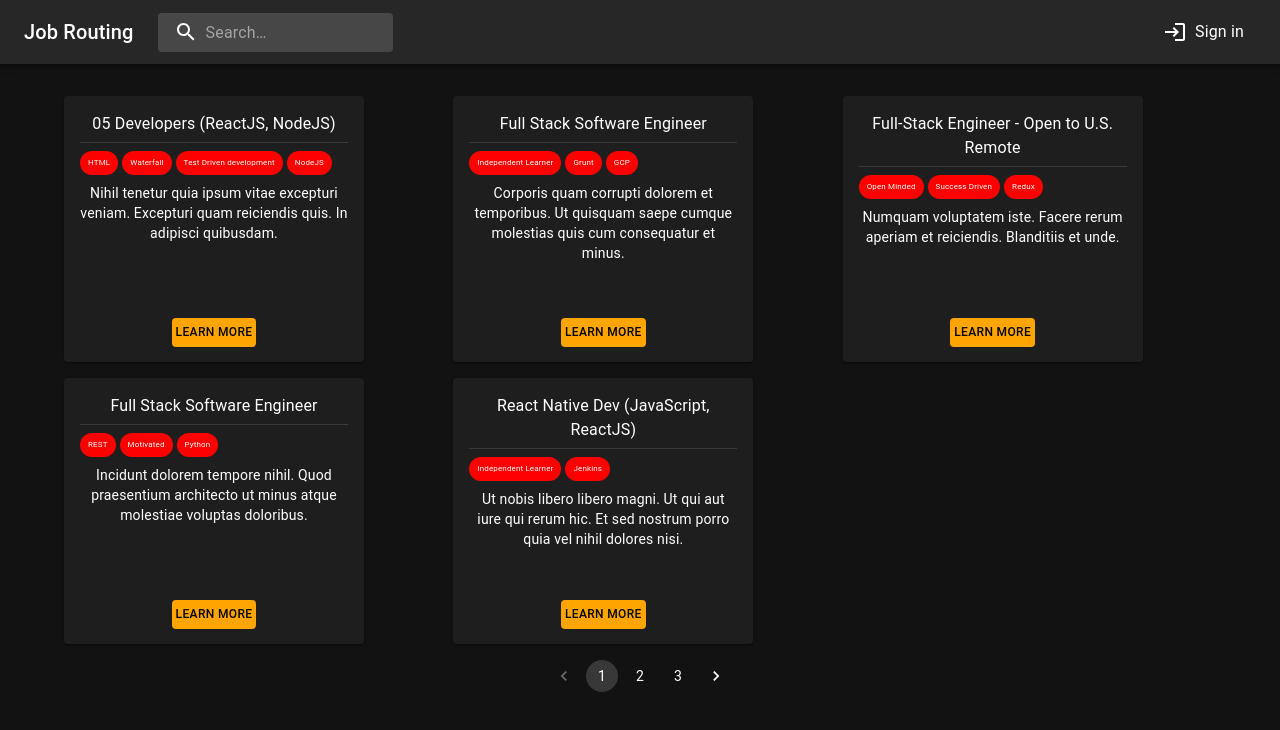
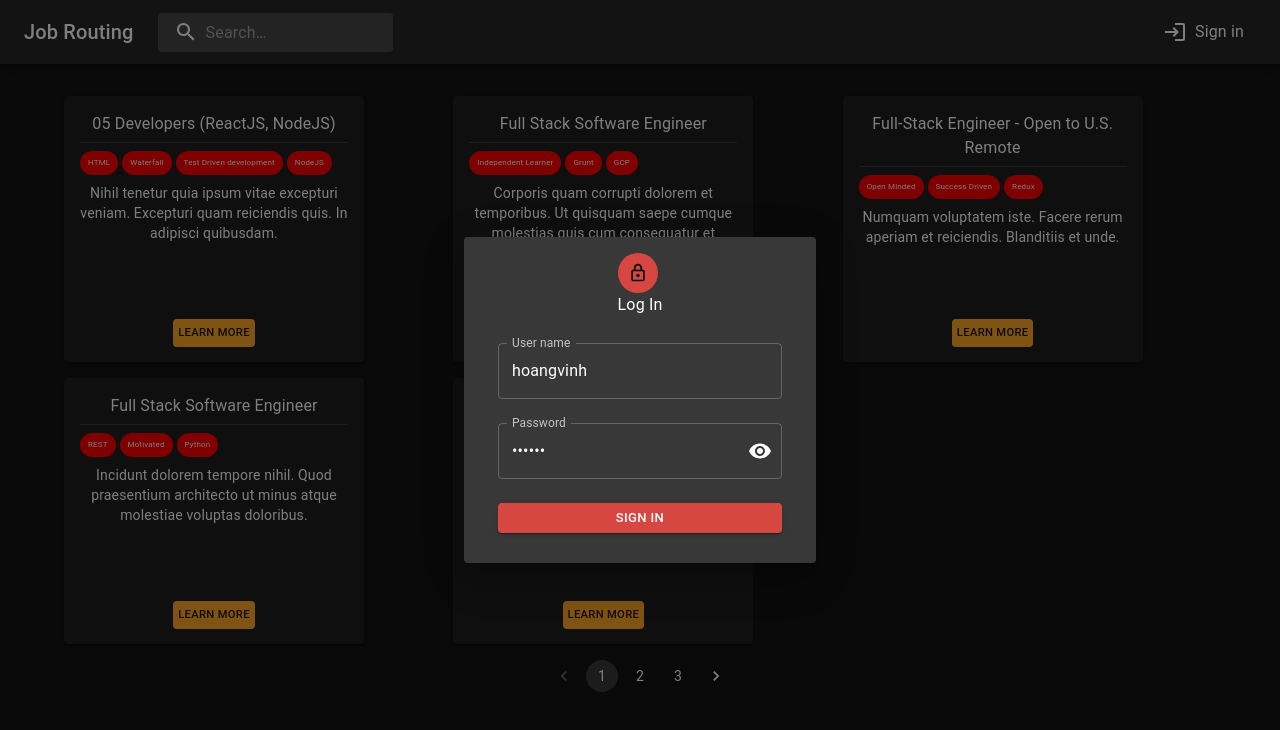
Before and after one commit to vonghoangvinh1989business/material-ui-basic-app, a React (Create React App) app: page / in a window 1280 px wide. Both pictures are taken after a click on the button "Sign in". Shown: the top 730 px of the page. Built offline with nearby package versions, Linux system fonts and the light colour scheme.

Commit message:
add code to add Login Modal

```diff
--- a/package.json
+++ b/package.json
@@ -12,6 +12,7 @@
     "@testing-library/user-event": "^13.5.0",
     "react": "^18.2.0",
     "react-dom": "^18.2.0",
+    "react-hook-form": "^7.38.0",
     "react-router-dom": "^6.4.2",
     "react-scripts": "5.0.1",
     "web-vitals": "^2.1.4"
--- a/src/App.js
+++ b/src/App.js
@@ -1,9 +1,10 @@
-import React from "react";
+import React, { useState, createContext } from "react";
 import { Routes, Route } from "react-router-dom";
 import SearchJobBar from "./components/SearchJobBar";
 import { ThemeProvider, createTheme } from "@mui/material/styles";
 import CssBaseline from "@mui/material/CssBaseline";
 import HomePage from "./pages/HomePage";
+import "./App.css";
 
 const darkTheme = createTheme({
   palette: {
@@ -11,12 +12,31 @@ const darkTheme = createTheme({
   },
 });
 
+export const LoginModalContext = createContext();
+
 function App() {
+  const [openLoginModal, setOpenLoginModal] = useState(false);
+  const handleOpenLoginModal = () => {
+    setOpenLoginModal(true);
+  };
+
+  const handleCloseLoginModal = () => {
+    setOpenLoginModal(false);
+  };
+
   return (
     <div>
       <ThemeProvider theme={darkTheme}>
         <CssBaseline />
-        <SearchJobBar />
+        <LoginModalContext.Provider
+          value={{
+            openLoginModal,
+            handleOpenLoginModal,
+            handleCloseLoginModal,
+          }}
+        >
+          <SearchJobBar />
+        </LoginModalContext.Provider>
         <Routes>
           <Route path="/" element={<HomePage />} />
         </Routes>
--- a/src/components/JobCard.js
+++ b/src/components/JobCard.js
@@ -56,15 +56,19 @@ function JobCard({ job }) {
       >
         <Button
           sx={{
-            color: "black",
-            backgroundColor: "orange",
+            color: "rgba(0, 0, 0, 0.87)",
+            backgroundColor: "rgb(255, 167, 38)",
             borderColor: "black",
-            fontSize: "12px",
-            padding: 0.5,
+            fontSize: "0.7rem",
+            padding: "0.5",
+            minWidth: "64px",
             ml: 2,
             mr: 2,
             position: "absolute",
             bottom: "15px",
+            "&:hover": {
+              backgroundColor: "rgb(245, 124, 0)",
+            },
           }}
           size="small"
         >
--- /dev/null
+++ b/src/components/LoginModal.js
@@ -0,0 +1,129 @@
+import { useState, useContext } from "react";
+import { useForm } from "react-hook-form";
+import Dialog from "@mui/material/Dialog";
+import DialogContent from "@mui/material/DialogContent";
+import DialogTitle from "@mui/material/DialogTitle";
+import Visibility from "@mui/icons-material/Visibility";
+import VisibilityOff from "@mui/icons-material/VisibilityOff";
+import LockOutlinedIcon from "@mui/icons-material/LockOutlined";
+import { LoginModalContext } from "../App";
+import { FormProvider, FTextField } from "./form";
+import {
+  Stack,
+  IconButton,
+  InputAdornment,
+  Button,
+  Box,
+  Typography,
+  Avatar,
+} from "@mui/material";
+
+export default function LoginModal() {
+  const { openLoginModal, handleCloseLoginModal } =
+    useContext(LoginModalContext);
+
+  const defaultValues = {
+    username: "hoangvinh",
+    password: "123456",
+  };
+
+  const methods = useForm({ defaultValues });
+  const { handleSubmit } = methods;
+
+  const [showPassword, setShowPassword] = useState(false);
+
+  const onSubmit = (data) => {
+    console.log(data);
+  };
+
+  const style = {
+    display: "flex",
+    justifyContent: "center",
+    margin: "10px",
+    maxWidth: "500px",
+  };
+
+  const textFieldStyle = {
+    "& label.Mui-focused": {
+      color: "rgb(215, 71, 66)",
+    },
+    "& .MuiOutlinedInput-root": {
+      "&.Mui-focused fieldset": {
+        borderColor: "rgb(215, 71, 66)",
+      },
+    },
+  };
+
+  return (
+    <div>
+      <Dialog open={openLoginModal} onClose={handleCloseLoginModal}>
+        <DialogTitle
+          sx={{ display: "flex", justifyContent: "center" }}
+          textAlign="center"
+        >
+          <Box>
+            <Avatar sx={{ bgcolor: "rgb(215, 71, 66)" }}>
+              <LockOutlinedIcon
+                fontSize="small"
+                sx={{
+                  color: "black",
+                  borderRadius: "50%",
+                  bgcolor: "rgb(215, 71, 66)",
+                }}
+              />
+            </Avatar>
+            <Typography>Log In</Typography>
+          </Box>
+        </DialogTitle>
+        <DialogContent>
+          <Box sx={style}>
+            <FormProvider methods={methods} onSubmit={handleSubmit(onSubmit)}>
+              <Stack spacing={3}>
+                <FTextField
+                  sx={textFieldStyle}
+                  name="username"
+                  label="User name"
+                />
+                <FTextField
+                  name="password"
+                  label="Password"
+                  sx={textFieldStyle}
+                  type={showPassword ? "text" : "password"}
+                  InputProps={{
+                    endAdornment: (
+                      <InputAdornment position="end">
+                        <IconButton
+                          aria-label="toggle password visibility"
+                          onClick={() => setShowPassword(!showPassword)}
+                          onMouseDown={(e) => e.preventDefault()}
+                          edge="end"
+                        >
+                          {showPassword ? <VisibilityOff /> : <Visibility />}
+                        </IconButton>
+                      </InputAdornment>
+                    ),
+                  }}
+                />
+                <Button
+                  sx={{
+                    color: "white",
+                    backgroundColor: "rgb(215, 71, 66)",
+                    "&:hover": {
+                      backgroundColor: "rgb(150, 49, 46)",
+                    },
+                  }}
+                  size="small"
+                  fullWidth
+                  type="submit"
+                  variant="contained"
+                >
+                  Sign In
+                </Button>
+              </Stack>
+            </FormProvider>
+          </Box>
+        </DialogContent>
+      </Dialog>
+    </div>
+  );
+}
--- a/src/components/SearchJobBar.js
+++ b/src/components/SearchJobBar.js
@@ -1,4 +1,5 @@
 import * as React from "react";
+import { useContext } from "react";
 import { styled, alpha } from "@mui/material/styles";
 import AppBar from "@mui/material/AppBar";
 import Box from "@mui/material/Box";
@@ -9,6 +10,8 @@ import InputBase from "@mui/material/InputBase";
 import SearchIcon from "@mui/icons-material/Search";
 import LoginIcon from "@mui/icons-material/Login";
 import MoreIcon from "@mui/icons-material/MoreVert";
+import LoginModal from "./LoginModal";
+import { LoginModalContext } from "../App";
 
 const Search = styled("div")(({ theme }) => ({
   position: "relative",
@@ -50,8 +53,10 @@ const StyledInputBase = styled(InputBase)(({ theme }) => ({
   },
 }));
 
-export default function PrimarySearchAppBar() {
+export default function SearchJobBar() {
   const mobileMenuId = "primary-search-account-menu-mobile";
+
+  const { handleOpenLoginModal } = useContext(LoginModalContext);
 
   return (
     <Box
@@ -80,10 +85,15 @@ export default function PrimarySearchAppBar() {
           </Search>
           <Box sx={{ flexGrow: 1 }} />
           <Box sx={{ display: { xs: "none", md: "flex" } }}>
-            <IconButton size="large" color="inherit">
+            <IconButton
+              onClick={handleOpenLoginModal}
+              size="large"
+              color="inherit"
+            >
               <LoginIcon />
               <Typography sx={{ pl: 1 }}>Sign in</Typography>
             </IconButton>
+            <LoginModal />
           </Box>
           <Box sx={{ display: { xs: "flex", md: "none" } }}>
             <IconButton
--- /dev/null
+++ b/src/components/form/FTextField.js
@@ -0,0 +1,24 @@
+import { useFormContext, Controller } from "react-hook-form";
+import { TextField } from "@mui/material";
+
+function FTextField({ name, ...other }) {
+  const { control } = useFormContext();
+
+  return (
+    <Controller
+      control={control}
+      name={name}
+      render={({ field, fieldState: { error } }) => (
+        <TextField
+          {...field}
+          fullWidth
+          error={!!error}
+          helperText={error?.message}
+          {...other}
+        />
+      )}
+    />
+  );
+}
+
+export default FTextField;
--- /dev/null
+++ b/src/components/form/FormProvider.js
@@ -0,0 +1,12 @@
+import React from "react";
+import { FormProvider as RHFormProvider } from "react-hook-form";
+
+function FormProvider({ children, onSubmit, methods }) {
+  return (
+    <RHFormProvider {...methods}>
+      <form onSubmit={onSubmit}>{children}</form>
+    </RHFormProvider>
+  );
+}
+
+export default FormProvider;
--- /dev/null
+++ b/src/components/form/index.js
@@ -0,0 +1,2 @@
+export { default as FormProvider } from "./FormProvider";
+export { default as FTextField } from "./FTextField";
```
Also changed, not shown: src/App.css (added), 1 other file (tests, documents, lock files or other folders).
